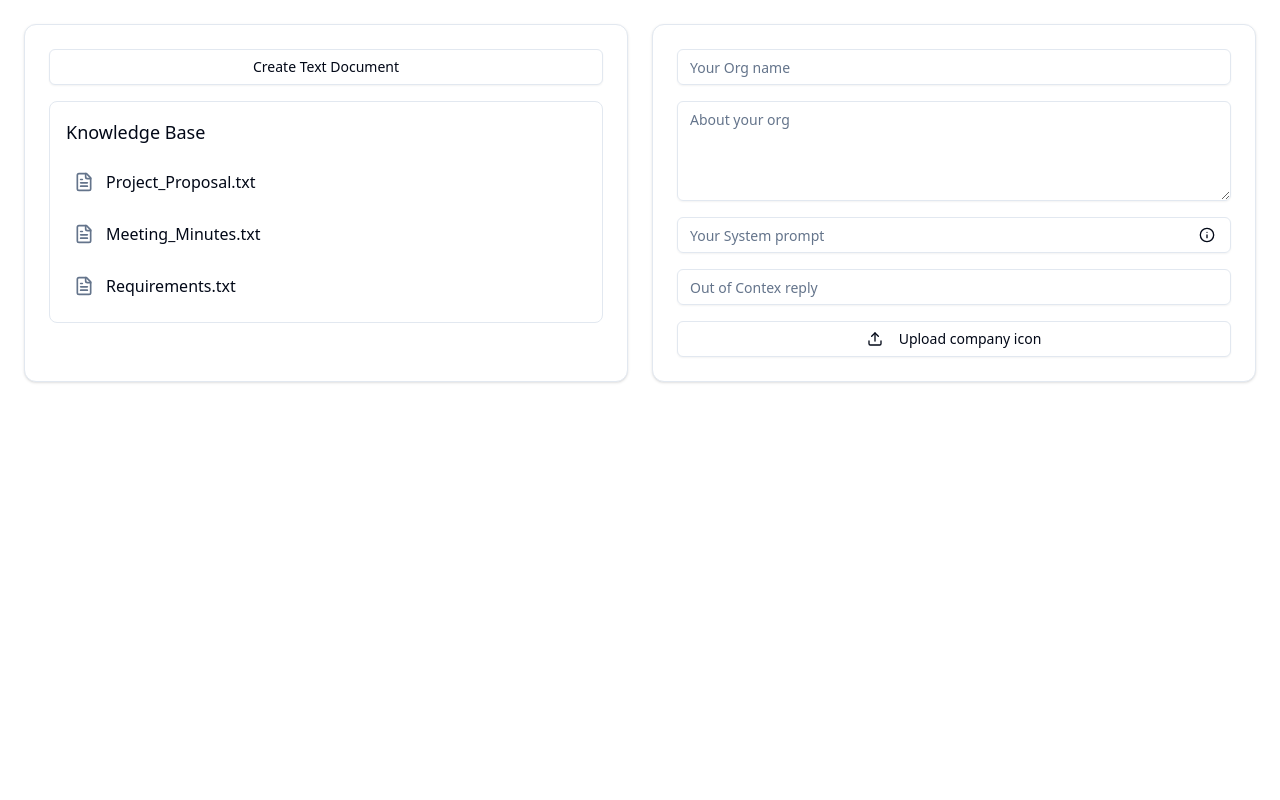
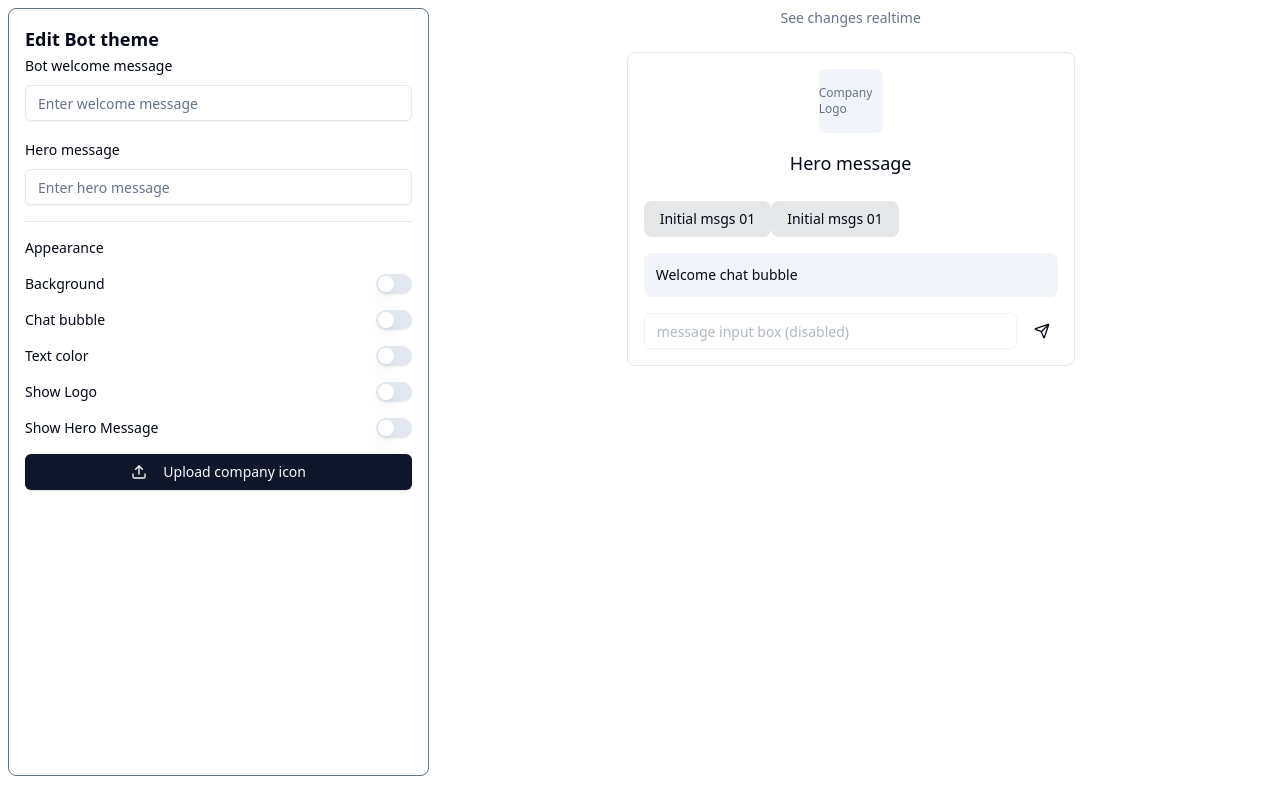
Before and after one commit to ashiqsultan/mocks01, a React (Vite) app: page / in a window 1280 px wide. Built offline with nearby package versions, Linux system fonts and the light colour scheme.

Commit message:
Added Chat builder

```diff
--- a/package.json
+++ b/package.json
@@ -24,7 +24,10 @@
   "dependencies": {
     "@radix-ui/react-dialog": "^1.1.2",
     "@radix-ui/react-icons": "^1.3.0",
+    "@radix-ui/react-label": "^2.1.0",
+    "@radix-ui/react-separator": "^1.1.0",
     "@radix-ui/react-slot": "^1.1.0",
+    "@radix-ui/react-switch": "^1.1.1",
     "@radix-ui/react-tooltip": "^1.1.4",
     "@tanstack/react-query": "^5.61.0",
     "@tanstack/react-query-devtools": "^5.61.0",
--- a/src/app/app.tsx
+++ b/src/app/app.tsx
@@ -1,9 +1,9 @@
-import Dashboard from '@/components/Dashboard';
+import ChatBuilder from '@/components/ChatBuilder';
 
 function App() {
   return (
     <>
-      <Dashboard />
+      <ChatBuilder />
     </>
   );
 }
--- /dev/null
+++ b/src/components/ChatBuilder.tsx
@@ -0,0 +1,102 @@
+import { Button } from '@/components/ui/button';
+import { Input } from '@/components/ui/input';
+import { Label } from '@/components/ui/label';
+import { Switch } from '@/components/ui/switch';
+import { Upload, Send } from 'lucide-react';
+import { Separator } from '@/components/ui/separator';
+
+export default function ChatBuilder() {
+  return (
+    <div id='chat-builder-container' className='min-h-screen bg-background p-2'>
+      <div className='flex min-h-[calc(100vh-2rem)]'>
+        <div className='min-h-full w-1/3 rounded-lg border border-slate-500 p-4'>
+          <h2 className='text-lg font-semibold'>Edit Bot theme</h2>
+          <div className='space-y-4'>
+            <div className='space-y-2'>
+              <Label htmlFor='welcome'>Bot welcome message</Label>
+              <Input id='welcome' placeholder='Enter welcome message' />
+            </div>
+
+            <div className='space-y-2'>
+              <Label htmlFor='hero'>Hero message</Label>
+              <Input id='hero' placeholder='Enter hero message' />
+            </div>
+
+            <Separator />
+
+            <div className='space-y-4'>
+              <h3 className='text-sm font-medium'>Appearance</h3>
+
+              <div className='flex items-center justify-between'>
+                <Label htmlFor='background'>Background</Label>
+                <Switch id='background' />
+              </div>
+
+              <div className='flex items-center justify-between'>
+                <Label htmlFor='chat-bubble'>Chat bubble</Label>
+                <Switch id='chat-bubble' />
+              </div>
+
+              <div className='flex items-center justify-between'>
+                <Label htmlFor='text-color'>Text color</Label>
+                <Switch id='text-color' />
+              </div>
+
+              <div className='flex items-center justify-between'>
+                <Label htmlFor='show-logo'>Show Logo</Label>
+                <Switch id='show-logo' />
+              </div>
+
+              <div className='flex items-center justify-between'>
+                <Label htmlFor='show-hero'>Show Hero Message</Label>
+                <Switch id='show-hero' />
+              </div>
+            </div>
+
+            <Button className='w-full'>
+              <Upload className='mr-2 h-4 w-4' />
+              Upload company icon
+            </Button>
+          </div>
+        </div>
+        <div className='min-h-full w-2/3'>
+          <div className='mb-6 text-center'>
+            <p className='text-sm text-muted-foreground'>See changes realtime</p>
+          </div>
+
+          <div className='mx-auto max-w-md space-y-4 rounded-lg border p-4'>
+            <div className='mb-4 flex justify-center'>
+              <div className='flex h-16 w-16 items-center justify-center rounded-lg bg-muted'>
+                <span className='text-xs text-muted-foreground'>Company Logo</span>
+              </div>
+            </div>
+
+            <div className='mb-4 text-center'>
+              <p className='text-lg font-medium'>Hero message</p>
+            </div>
+
+            <div className='space-y-2'>
+              <div className='inline-block rounded-lg bg-primary/10 px-4 py-2 text-sm'>
+                Initial msgs 01
+              </div>
+              <div className='inline-block rounded-lg bg-primary/10 px-4 py-2 text-sm'>
+                Initial msgs 01
+              </div>
+            </div>
+
+            <div className='rounded-lg bg-muted p-3'>
+              <p className='text-sm'>Welcome chat bubble</p>
+            </div>
+
+            <div className='flex gap-2'>
+              <Input disabled placeholder='message input box (disabled)' />
+              <Button size='icon' variant='ghost'>
+                <Send className='h-4 w-4' />
+              </Button>
+            </div>
+          </div>
+        </div>
+      </div>
+    </div>
+  );
+}
--- /dev/null
+++ b/src/components/ui/label.tsx
@@ -0,0 +1,19 @@
+import * as React from 'react';
+import * as LabelPrimitive from '@radix-ui/react-label';
+import { cva, type VariantProps } from 'class-variance-authority';
+
+import { cn } from '@/lib/utils';
+
+const labelVariants = cva(
+  'text-sm font-medium leading-none peer-disabled:cursor-not-allowed peer-disabled:opacity-70',
+);
+
+const Label = React.forwardRef<
+  React.ElementRef<typeof LabelPrimitive.Root>,
+  React.ComponentPropsWithoutRef<typeof LabelPrimitive.Root> & VariantProps<typeof labelVariants>
+>(({ className, ...props }, ref) => (
+  <LabelPrimitive.Root ref={ref} className={cn(labelVariants(), className)} {...props} />
+));
+Label.displayName = LabelPrimitive.Root.displayName;
+
+export { Label };
--- /dev/null
+++ b/src/components/ui/separator.tsx
@@ -0,0 +1,26 @@
+'use client';
+
+import * as React from 'react';
+import * as SeparatorPrimitive from '@radix-ui/react-separator';
+
+import { cn } from '@/lib/utils';
+
+const Separator = React.forwardRef<
+  React.ElementRef<typeof SeparatorPrimitive.Root>,
+  React.ComponentPropsWithoutRef<typeof SeparatorPrimitive.Root>
+>(({ className, orientation = 'horizontal', decorative = true, ...props }, ref) => (
+  <SeparatorPrimitive.Root
+    ref={ref}
+    decorative={decorative}
+    orientation={orientation}
+    className={cn(
+      'shrink-0 bg-border',
+      orientation === 'horizontal' ? 'h-[1px] w-full' : 'h-full w-[1px]',
+      className,
+    )}
+    {...props}
+  />
+));
+Separator.displayName = SeparatorPrimitive.Root.displayName;
+
+export { Separator };
--- /dev/null
+++ b/src/components/ui/switch.tsx
@@ -0,0 +1,27 @@
+import * as React from 'react';
+import * as SwitchPrimitives from '@radix-ui/react-switch';
+
+import { cn } from '@/lib/utils';
+
+const Switch = React.forwardRef<
+  React.ElementRef<typeof SwitchPrimitives.Root>,
+  React.ComponentPropsWithoutRef<typeof SwitchPrimitives.Root>
+>(({ className, ...props }, ref) => (
+  <SwitchPrimitives.Root
+    className={cn(
+      'peer inline-flex h-5 w-9 shrink-0 cursor-pointer items-center rounded-full border-2 border-transparent shadow-sm transition-colors focus-visible:outline-none focus-visible:ring-2 focus-visible:ring-ring focus-visible:ring-offset-2 focus-visible:ring-offset-background disabled:cursor-not-allowed disabled:opacity-50 data-[state=checked]:bg-primary data-[state=unchecked]:bg-input',
+      className,
+    )}
+    {...props}
+    ref={ref}
+  >
+    <SwitchPrimitives.Thumb
+      className={cn(
+        'pointer-events-none block h-4 w-4 rounded-full bg-background shadow-lg ring-0 transition-transform data-[state=checked]:translate-x-4 data-[state=unchecked]:translate-x-0',
+      )}
+    />
+  </SwitchPrimitives.Root>
+));
+Switch.displayName = SwitchPrimitives.Root.displayName;
+
+export { Switch };
--- a/vite.config.ts
+++ b/vite.config.ts
@@ -6,7 +6,7 @@ export default defineConfig(() => {
   return {
     plugins: [react()],
     server: {
-      port: 3000,
+      port: 3333,
     },
     resolve: {
       alias: {
```
Also changed, not shown: 1 other file (tests, documents, lock files or other folders).
